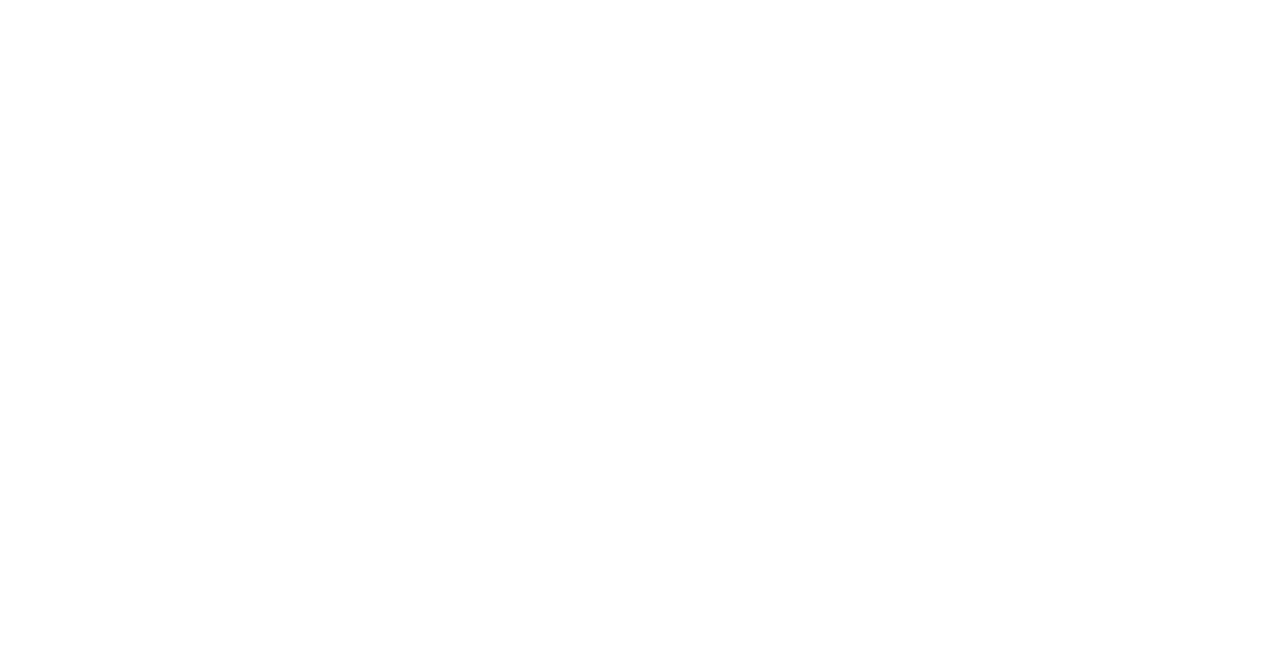
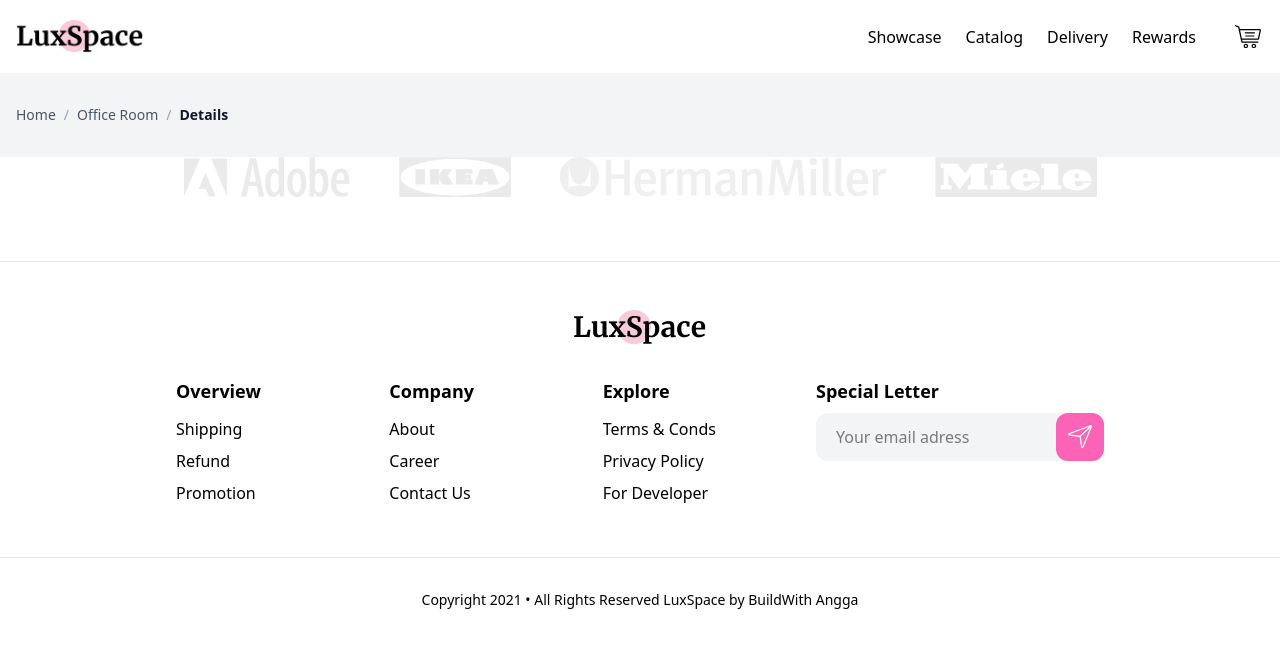
Before and after one commit to Nugnug7/luxspace-react, a React (Vite) app: page /categories/1 in a window 1280 px wide. Before the commit this address had no page. Shown: the top 648 px of the page. Built offline with nearby package versions, Linux system fonts and the light colour scheme.

Commit message:
React 4: Fix the logo, breadcrumb & color menu , cart

```diff
--- a/package.json
+++ b/package.json
@@ -12,6 +12,7 @@
   "dependencies": {
     "@tailwindcss/vite": "^4.1.7",
     "lightningcss": "^1.30.1",
+    "prop-types": "^15.8.1",
     "react": "^19.1.0",
     "react-dom": "^19.1.0",
     "react-router": "^7.6.0",
--- a/src/App.jsx
+++ b/src/App.jsx
@@ -1,12 +1,16 @@
 import React from 'react'
+
 import { Routes, Route } from 'react-router-dom'
 import HomePage from './pages/HomePage'
+import Details from './pages/Details'
 
 
 function App() {
   return (
     <Routes>
       <Route path="/" element={<HomePage />} />
+      <Route path="/categories/:idc"  element={<Details />} />
+      <Route path="*" element={<div>404 Not Found</div>} />
     </Routes>
   )
 }
--- /dev/null
+++ b/src/components/Breadcrumb/index.jsx
@@ -0,0 +1,90 @@
+import React from 'react'
+import propTypes from 'prop-types';
+import { Link } from 'react-router-dom';
+
+export default function Breadcrumb({ List }) {
+  return (
+    <section className="bg-gray-100 py-8 px-4">
+      <div className="container mx-auto overflow-x-auto">
+        <ul className="flex whitespace-nowrap text-sm text-gray-600">
+          {List?.map((item, index) => {
+            const isLast = index === List.length - 1;
+            return (
+              <li key={item.url} className="flex items-center">
+                {!isLast ? (
+                  <>
+                    <Link to={item.url} className="hover:underline">{item.name}</Link>
+                    <span className="mx-2 text-gray-400">/</span>
+                  </>
+                ) : (
+                  <span aria-label="current-page" className="font-semibold text-gray-900">
+                    {item.name}
+                  </span>
+                )}
+              </li>
+            );
+          })}
+        </ul>
+      </div>
+    </section>
+  )
+}
+
+Breadcrumb.propTypes = {
+  List: propTypes.arrayOf(
+    propTypes.shape({
+      name: propTypes.string.isRequired,
+      url: propTypes.string.isRequired,
+    })
+  ).isRequired
+};
+
+
+
+
+
+
+
+// import React from 'react'
+// import propTypes from 'prop-types';
+// import { Link } from 'react-router-dom';
+
+// export default function Breadcrumb({List}) {
+//   return (
+//     <section className="bg-gray-100 py-8 px-4">
+//       <div className="container  mx-auto overflow-x-auto">
+//         <ul className="breadcrumb flex overflow-x-auto space-x-4">
+
+//             { List?.map( (item, index) => {
+//                     const arias = index === List.length -1 ? {"aria-label": "current-page"} : {};
+//                     return (
+//                     <li key={item.url}>
+//                         <Link to={item.url} {...arias}>
+//                         {item.name}
+//                         </Link>
+//                    </li>
+//                     );
+//                 })
+//             }
+
+
+//           {/* <li>
+//             <a href="#">Office Room</a>
+//           </li>
+//           <li>
+//             <a href="#" aria-label="current-page">Details</a>
+//           </li> */}
+//         </ul>
+//       </div>
+//     </section>
+//   )
+// }
+
+// Breadcrumb.propTypes = {
+//   List: propTypes.arrayOf(
+//     propTypes.shape({
+//       name: propTypes.string.isRequired,
+//       url: propTypes.string.isRequired,
+//     })
+//   ).isRequired
+// };
--- /dev/null
+++ b/src/pages/Details.jsx
@@ -0,0 +1,29 @@
+import React from "react"
+import Header from "../parts/Header" ;
+import Breadcrumb from "../components/Breadcrumb/index";
+
+// import BrowseRoom from "../parts/HomePage/BrowseRoom";
+// import JustArrived from "../parts/HomePage/JustArrived";
+import Client from "../parts/Client";
+import Sitemap from "../parts/Sitemap";
+import Footer from "../parts/Footer";
+
+function Details() {
+  return (
+    <>
+        <Header theme="black"/>
+        <Breadcrumb List={[
+            {url: "/", name: "Home"},
+            {url: "/categories/91231", name: "Office Room"},
+            {url: "/categories/91231/products/7888", name: "Details"},
+        ]}
+        />
+
+        <Client />
+        <Sitemap />
+        <Footer />
+    </>
+    );
+}
+
+export default Details;
--- a/src/pages/HomePage.jsx
+++ b/src/pages/HomePage.jsx
@@ -10,7 +10,7 @@
 function HomePage() {
   return (
     <>
-        <Header />
+        <Header theme="white" position="absolute"/>
         <Hero />
         <BrowseRoom />
         <JustArrived />
--- a/src/parts/Header.jsx
+++ b/src/parts/Header.jsx
@@ -1,13 +1,15 @@
 import React from "react";
-import { Link } from "react-router";
+import { Link } from "react-router-dom";
 
-export default function Header() {
+export default function Header(theme, position) {
   return (
-    <header className="absolute w-full z-50 px-4">
+    <header className={[position, "w-full z-50 px-4"]}>
       <div className="container mx-auto py-5">
         <div className="flex flex-stretch items-center">
           <div className="w-56 items-center flex">
-            <img src="images/contents/logo.png" alt="Luxspace | Fulfill your house with beautiful furniture"/>
+            <Link to="/" className="flex items-center">
+            <img src="/images/contents/logo.png" alt="Luxspace | Fulfill your house with beautiful furniture"/>
+            </Link>
           </div>
           <div className="w-full"></div>
 
@@ -16,22 +18,22 @@
               className="fixed bg-white inset-0 flex flex-col invisible items-center justify-center opacity-0 md:visible md:flex-row md:bg-transparent md:relative md:opacity-100 md:flex md:items-center"
               id="menu">
               <li className="mx-3 py-6 md:py-0">
-                <Link to="/showcase" className="text-black md:text-white hover:underline">
+                <Link to="/showcase" className={["hover:underline", theme === "white" ? "text-black md:text-white ": "text-white md:text-black "].join(" ")}>
                   Showcase
                 </Link>
               </li>
               <li className="mx-3 py-6 md:py-0">
-                <Link to="/catalog" className="text-black md:text-white hover:underline">
+                <Link to="/catalog" className={["hover:underline", theme === "white" ? "text-black md:text-white ": "text-white md:text-black "].join(" ")}>
                   Catalog
                 </Link>
               </li>
               <li className="mx-3 py-6 md:py-0">
-                <Link to="/delivery" className="text-black md:text-white hover:underline">
+                <Link to="/delivery" className={["hover:underline", theme === "white" ? "text-black md:text-white ": "text-white md:text-black "].join(" ")}>
                   Delivery
                 </Link>
               </li>
               <li className="mx-3 py-6 md:py-0">
-                <Link to="/rewards" className="text-black md:text-white hover:underline">
+                <Link to="/rewards" className={["hover:underline", theme === "white" ? "text-black md:text-white ": "text-white md:text-black "].join(" ")}>
                   Rewards
                 </Link>
               </li>
@@ -55,12 +57,23 @@
               <li className="ml-6">
                 <Link
                   id="header-cart"
-                  className="flex items-center justify-center w-8 h-8 text-black md:text-white"
-                  to="/cart"
-                >
+                  className={["flex items-center justify-center w-8 h-8", theme === "white" ? "text-black md:text-white" : "text-white md:text-black"].join(" ")}
+                  to="/cart">
+
                   {/* Icon Cart */}
                   <svg className="fill-current" width="26" height="24" viewBox="0 0 26 24">
-                    {/* Tambahkan path ikon cart sesuai aslinya */}
+
+                    <path
+                      d="M10.8754 18.7312C9.61762 18.7312 8.59436 19.7115 8.59436 20.9164C8.59436 22.1214 9.61762 23.1017 10.8754 23.1017C12.1331 23.1017 13.1564 22.1214 13.1564 20.9164C13.1563 19.7115 12.1331 18.7312 10.8754 18.7312ZM10.8754 21.8814C10.3199 21.8814 9.86796 21.4485 9.86796 20.9163C9.86796 20.3842 10.3199 19.9512 10.8754 19.9512C11.4308 19.9512 11.8828 20.3842 11.8828 20.9163C11.8828 21.4486 11.4308 21.8814 10.8754 21.8814Z"/>
+                    <path
+                      d="M18.8764 18.7312C17.6186 18.7312 16.5953 19.7115 16.5953 20.9164C16.5953 22.1214 17.6186 23.1017 18.8764 23.1017C20.1342 23.1017 21.1575 22.1214 21.1575 20.9164C21.1574 19.7115 20.1341 18.7312 18.8764 18.7312ZM18.8764 21.8814C18.3209 21.8814 17.869 21.4485 17.869 20.9163C17.869 20.3842 18.3209 19.9512 18.8764 19.9512C19.4319 19.9512 19.8838 20.3842 19.8838 20.9163C19.8838 21.4486 19.4319 21.8814 18.8764 21.8814Z"/>
+                    <path
+                      d="M19.438 7.2262H10.3122C9.96051 7.2262 9.67542 7.49932 9.67542 7.83626C9.67542 8.1732 9.96056 8.44632 10.3122 8.44632H19.438C19.7897 8.44632 20.0748 8.1732 20.0748 7.83626C20.0748 7.49927 19.7897 7.2262 19.438 7.2262Z"/>
+                    <path
+                      d="M18.9414 10.3942H10.8089C10.4572 10.3942 10.1721 10.6673 10.1721 11.0042C10.1721 11.3412 10.4572 11.6143 10.8089 11.6143H18.9413C19.293 11.6143 19.5781 11.3412 19.5781 11.0042C19.5781 10.6673 19.293 10.3942 18.9414 10.3942Z"/>
+                    <path
+                      d="M25.6499 4.508C25.407 4.22245 25.0472 4.05871 24.6626 4.05871H4.82655L4.42595 2.19571C4.34232 1.80709 4.06563 1.48078 3.68565 1.32272L0.890528 0.160438C0.567841 0.0261566 0.192825 0.168008 0.0528584 0.477043C-0.0872597 0.786176 0.0608116 1.14549 0.383347 1.27957L3.17852 2.4419L6.2598 16.7708C6.38117 17.3351 6.90578 17.7446 7.50723 17.7446H22.7635C23.1152 17.7446 23.4003 17.4715 23.4003 17.1346C23.4003 16.7976 23.1152 16.5245 22.7635 16.5245H7.50728L7.13247 14.7815H22.8814C23.4828 14.7815 24.0075 14.3719 24.1288 13.8076L25.9101 5.52488C25.9876 5.16421 25.8928 4.79349 25.6499 4.508ZM22.8814 13.5615H6.87012L5.08895 5.27879L24.6626 5.27884L22.8814 13.5615Z"
+/>
                   </svg>
                 </Link>
               </li>
--- a/src/parts/Sitemap.jsx
+++ b/src/parts/Sitemap.jsx
@@ -7,7 +7,7 @@
                 <div className="border-t border-b border-gray-200 py-12 mt-16 px-4">
                     <div className="flex justify-center mb-8">
                     <img
-                        src="images/contents/logo.png"
+                        src="/images/contents/logo.png"
                         alt="Luxspace | Fulfill your house with beautiful furniture"
                     />
                     </div>
```
Also changed, not shown: 1 other file (tests, documents, lock files or other folders).
